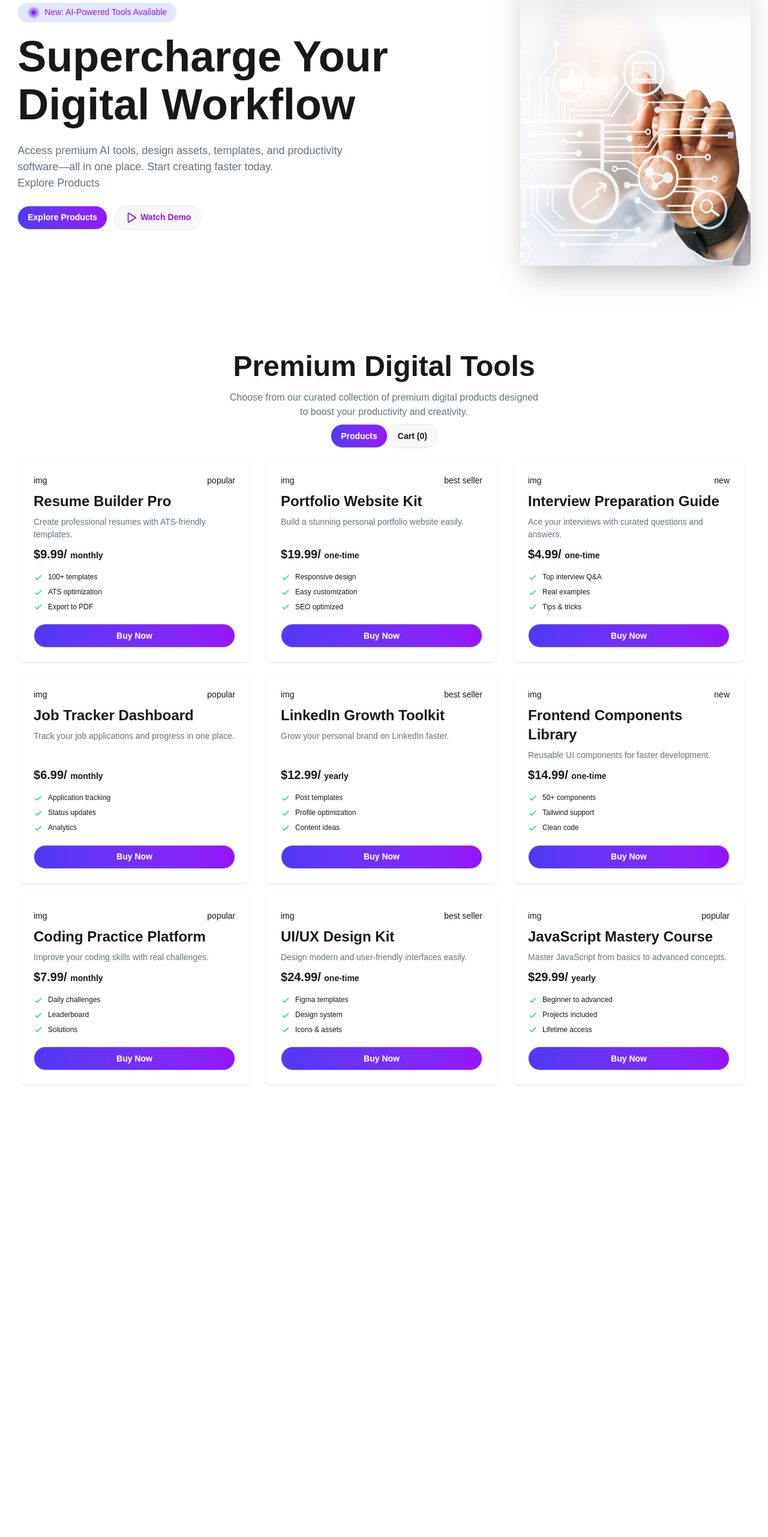
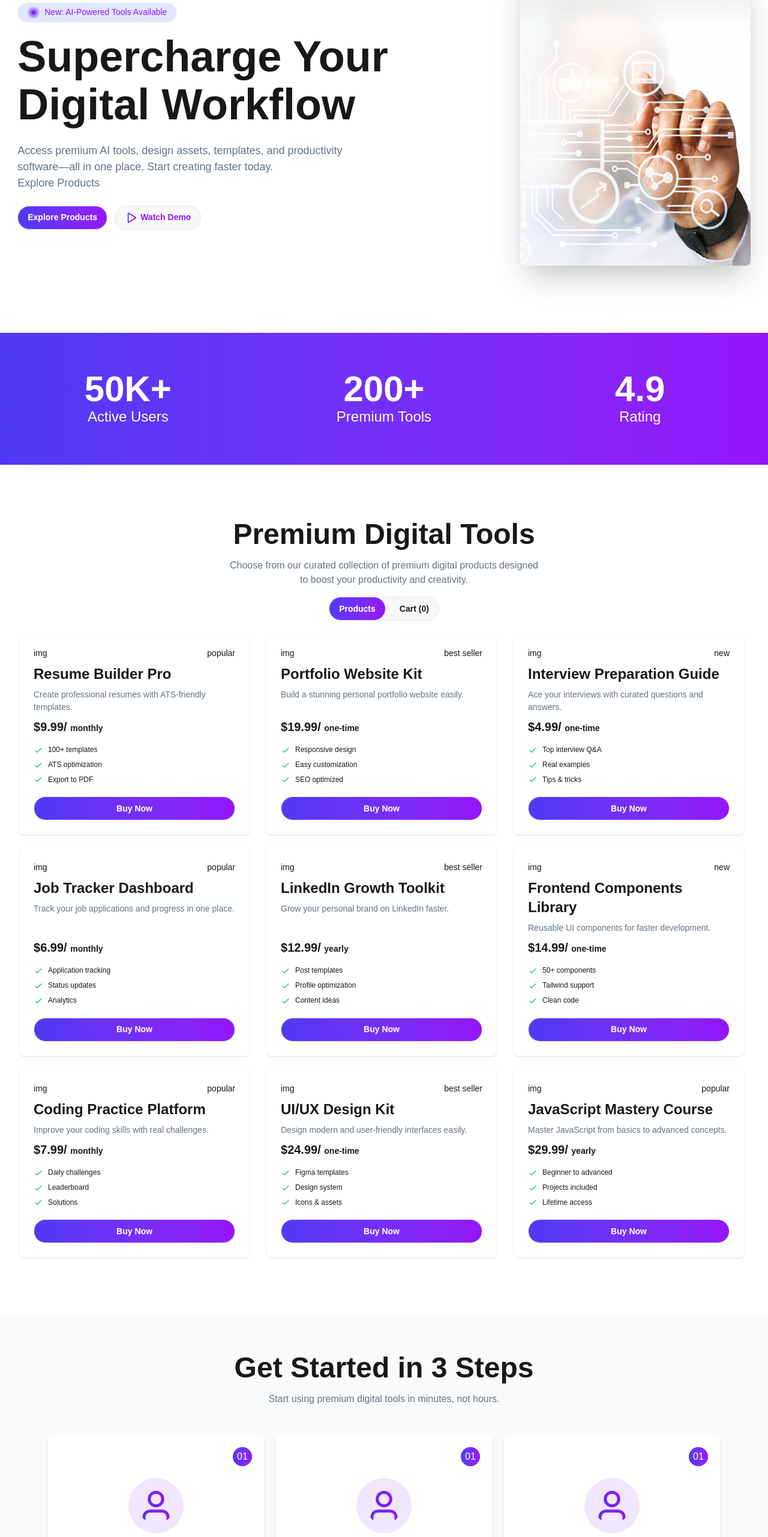
Before and after one commit to noyon-01/assignment-06, a React (Vite) app in the folder digi-tools-project/: page / in a window 1280 px wide. Shown: the part 234-2797 px from the top of the page at 60% size. Before the commit the page ends 2075 px from the top, so only its background shows below. Built offline with nearby package versions, Linux system fonts and the light colour scheme.

Commit message:
accout section is added

```diff
--- a/digi-tools-project/src/App.jsx
+++ b/digi-tools-project/src/App.jsx
@@ -3,6 +3,8 @@ import "./App.css";
 import DigitalTools from "./components/DigitalTools";
 import Navber from "./components/Navber";
 import Hero from "./components/Hero";
+import Count from "./components/Count";
+import Account from "./components/Account";
 
 const toolsData = async () => {
   const res = await fetch("/public/data.json");
@@ -18,6 +20,7 @@ function App() {
     <>
       <Navber addProduct={addProduct} />
       <Hero />
+      <Count />
       <Suspense fallback={<div className="flex justify-center items-center mt-5"><span className="loading loading-bars loading-xl"></span></div>}>
         <DigitalTools
           toolsPromise={toolsPromise}
@@ -25,6 +28,7 @@ function App() {
           setAddProduct={setAddProduct}
         />
       </Suspense>
+      <Account />
     </>
   );
 }
--- /dev/null
+++ b/digi-tools-project/src/components/Account.jsx
@@ -0,0 +1,56 @@
+import account from "../assets/user.png";
+// import package from "../assets/package.png";
+// import rocket from "../assets/rocket.png";
+
+export default function Account() {
+  return (
+    <div className="max-w-7xl mx-auto pt-16 bg-[#F9FAFC] mt-16 flex flex-col justify-center items-center">
+      <h1 className="text-5xl font-bold text-center mb-4">
+        Get Started in 3 Steps
+      </h1>
+      <p className="text-[#627382] text-center">
+        Start using premium digital tools in minutes, not hours.
+      </p>
+      <div className="grid grid-cols-3 gap-5 mt-12 pb-20">
+        <div className="card bg-base-100 w-90 shadow-sm relative text-center">
+          <span className="text-right bg-gradient-to-r from-[#4f39f6] to-[#9514fa] text-white w-8 h-8 absolute right-5 top-5 rounded-full flex justify-center items-center">01</span>
+          <figure>
+            <img className="bg-[#843bfa1f] p-4 rounded-full mt-18" src={account} />
+          </figure>
+          <div className="card-body">
+            <h2 className="text-2xl font-bold">Create Account</h2>
+            <p className="text-[#627382]">
+              Sign up for free in seconds. No credit card <br /> required to get started.
+            </p>
+          </div>
+        </div>
+
+        <div className="card bg-base-100 w-90 shadow-sm relative text-center">
+          <span className="text-right bg-gradient-to-r from-[#4f39f6] to-[#9514fa] text-white w-8 h-8 absolute right-5 top-5 rounded-full flex justify-center items-center">01</span>
+          <figure>
+            <img className="bg-[#843bfa1f] p-4 rounded-full mt-18" src={account} />
+          </figure>
+          <div className="card-body">
+            <h2 className="text-2xl font-bold">Choose Products</h2>
+            <p className="text-[#627382]">
+              Browse our catalog and select the tools <br /> that fit your needs.
+            </p>
+          </div>
+        </div>
+
+        <div className="card bg-base-100 w-90 shadow-sm relative text-center">
+          <span className="text-right bg-gradient-to-r from-[#4f39f6] to-[#9514fa] text-white w-8 h-8 absolute right-5 top-5 rounded-full flex justify-center items-center">01</span>
+          <figure>
+            <img className="bg-[#843bfa1f] p-4 rounded-full mt-18" src={account} />
+          </figure>
+          <div className="card-body">
+            <h2 className="text-2xl font-bold">Start Creating</h2>
+            <p className="text-[#627382]">
+              Download and start using your premium <br /> tools immediately.
+            </p>
+          </div>
+        </div>
+      </div>
+    </div>
+  );
+}
--- /dev/null
+++ b/digi-tools-project/src/components/Count.jsx
@@ -0,0 +1,22 @@
+import React from "react";
+
+export default function Count() {
+  return (
+    <div className="max-w-7xl mx-auto bg-gradient-to-r from-[#4f39f6] to-[#9514fa] text-white mb-15">
+      <div className="grid grid-cols-3 text-center py-16">
+        <div>
+          <h1 className="text-6xl font-bold">50K+</h1>
+          <p className="text-2xl font-medium">Active Users</p>
+        </div>
+        <div>
+          <h1 className="text-6xl font-bold">200+</h1>
+          <p className="text-2xl font-medium">Premium Tools</p>
+        </div>
+        <div>
+          <h1 className="text-6xl font-bold">4.9</h1>
+          <p className="text-2xl font-medium">Rating</p>
+        </div>
+      </div>
+    </div>
+  );
+}
--- a/digi-tools-project/src/components/DigitalTools.jsx
+++ b/digi-tools-project/src/components/DigitalTools.jsx
@@ -16,12 +16,12 @@ const DigitalTools = ({ toolsPromise, addProduct, setAddProduct }) => {
         <br />
         to boost your productivity and creativity.
       </p>
-      <div className="flex justify-center items-center mt-2">
+      <div className="flex justify-center items-center mx-auto mt-4 btn w-40 rounded-3xl">
         <button
           onClick={() => setIsProducts("products")}
           className={
             isProducts === "products"
-              ? `btn rounded-3xl bg-gradient-to-r from-[#4f39f6] to-[#9514fa] text-white `
+              ? `btn rounded-3xl bg-gradient-to-r from-[#4f39f6] to-[#9514fa] text-white`
               : `btn rounded-3xl`
           }
         >
@@ -31,7 +31,7 @@ const DigitalTools = ({ toolsPromise, addProduct, setAddProduct }) => {
           onClick={() => setIsProducts("cart")}
           className={
             isProducts === "cart"
-              ? `btn rounded-3xl bg-gradient-to-r from-[#4f39f6] to-[#9514fa] text-white `
+              ? `btn rounded-3xl bg-gradient-to-r from-[#4f39f6] to-[#9514fa] text-white`
               : `btn rounded-3xl`
           }
         >
--- a/digi-tools-project/src/components/Navber.jsx
+++ b/digi-tools-project/src/components/Navber.jsx
@@ -46,14 +46,14 @@ export default function Navber({ addProduct }) {
         </ul>
       </div>
       <div className="navbar-end">
-        <span className="mr-4 flex relative">
+        <span className="mr-6 flex relative">
           <LuShoppingCart />
           <div className="badge badge-primary badge-xs absolute left-2.5 bottom-2.5">{addProduct.length}</div>
         </span>
-        <a className="mr-4" href="">
+        <a className="mr-6 font-semibold">
           Login
         </a>
-        <a className="btn">Get Started</a>
+        <a className="btn rounded-3xl bg-gradient-to-r from-[#4f39f6] to-[#9514fa] text-white">Get Started</a>
       </div>
     </div>
   );
```
